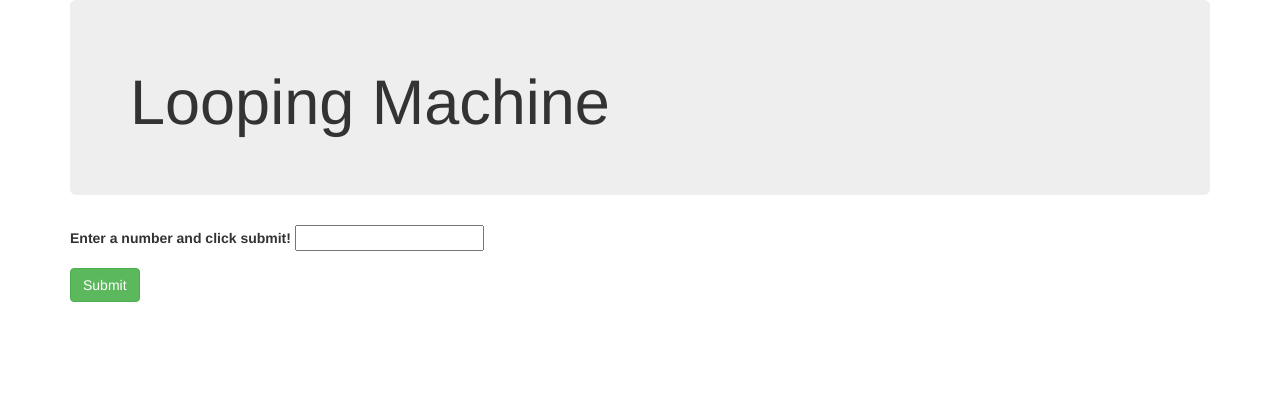
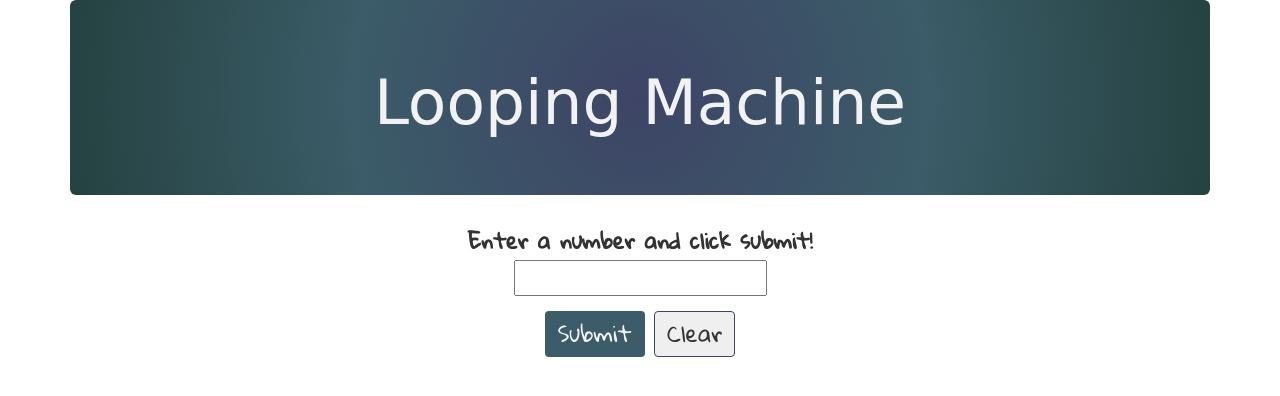
Before and after one commit to ericamcconnaughey/looping-project, a plain HTML site: page index.html in a window 1280 px wide. Drawn offline with Linux system fonts and the light colour scheme; a web font is replaced by a local one.

Commit message:
add colors and styling to webpage. clear button works to clear the result each time

```diff
--- a/css/styles.css
+++ b/css/styles.css
@@ -1,3 +1,28 @@
-#result {
-  display: ;
+.jumbotron {
+  background-image: radial-gradient(circle, #3E4466, #3B5C68, #254241);
+  color: #F2F2F4;
+  text-align: center;
+  font-family: 'Mansalva', cursive;
 }
+
+form, #result {
+  font-family: "Gloria Hallelujah", cursive;
+  font-size: 1.5em;
+  text-align: center;
+}
+
+#submit-btn {
+  background-color: #3B5C68;
+  color: #F2F2F4;
+  font-size: 1.05em;
+}
+
+#clear-btn {
+  border: 1px solid rgb(62, 68, 102);
+  font-size: 1.05em;
+}
+
+.btn:hover {
+  opacity: 70%;
+  background-color: grey;
+}
--- a/index.html
+++ b/index.html
@@ -9,22 +9,24 @@
   <script src="js/scripts.js"></script>
   <link href="css/bootstrap.css" rel="stylesheet" type="text/css" />
   <link href="css/styles.css" rel="stylesheet" type="text/css" />
-  <title>Looping Machine</title>
+  <link href="https://fonts.googleapis.com/css?family=Gloria+Hallelujah|Mansalva&display=swap" rel="stylesheet">  <title>Looping Machine</title>
 </head>
 
 <body>
   <div class="container">
-    <div class="jumbotron">
+    <div class="jumbotron bg-info">
       <h1>Looping Machine</h1>
     </div>
 
     <form id="machine">
       <div class="form-group">
         <label for="number">Enter a number and click submit!</label>
+        <br />
         <input id="number" type="text">
       </div>
 
-      <button type="submit" class="btn btn-success">Submit</button>
+      <button type="submit" class="btn" id="submit-btn">Submit</button>
+      <button type="reset" class="btn" id="clear-btn">Clear</button>
     </form>
     <br />
 
--- a/js/scripts.js
+++ b/js/scripts.js
@@ -1,7 +1,8 @@
 //Business Logic
-var nums = [];
+let str = '<ul>';
 
 var beepBoop = function(num) {
+  let nums = [];
   for (let currentNum = 0; currentNum <= num; currentNum++) {
     if (currentNum.toString().includes("3")) {
       nums.push("I'm sorry, Dave. I'm afraid I can't do that.");
@@ -10,7 +11,7 @@ var beepBoop = function(num) {
     } else if (currentNum.toString().includes("1")) {
       nums.push("Beep!");
     } else {
-    nums.push(currentNum);
+      nums.push(currentNum);
     }
   }
   return nums.join(", ");
@@ -20,14 +21,19 @@ var beepBoop = function(num) {
 
 //User Interface Logic
 $(document).ready(function() {
+  //Submit Form
   $("form#machine").submit(function(event) {
     event.preventDefault();
-    var number = parseInt($("input#number").val());
-    var result = beepBoop(number);
+    let number = parseInt($("input#number").val());
+    let result = beepBoop(number);
+    let currentText = $("#result").text();
+    let newText = currentText + result;
+    $("#result").text(newText);
+  })
 
-    //clear previous result
-
-    //show current result
-    $("#result").text(result);
+  //Clear the Previous Result
+  $("#clear-btn").click(function(event) {
+    event.preventDefault();
+    $("#result").empty();
   })
 })
```
Also changed, not shown: 1 other file.
